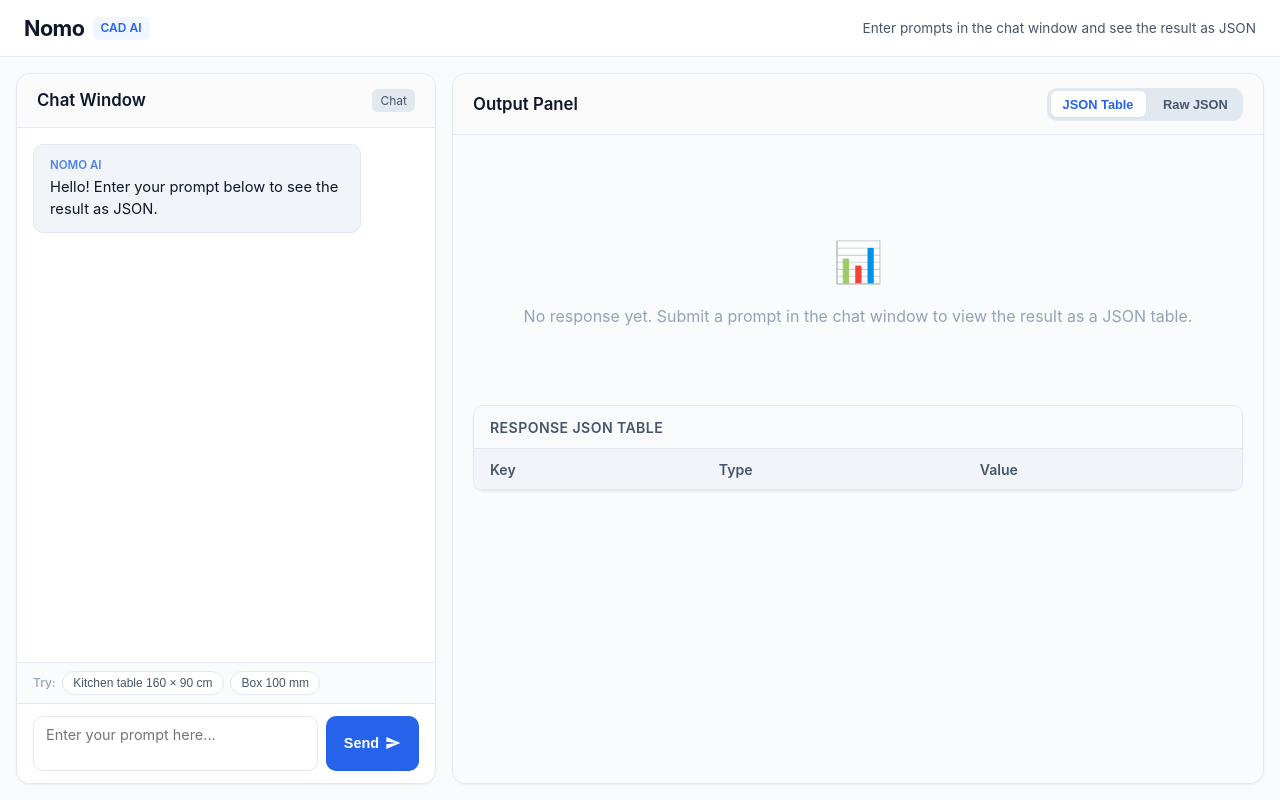
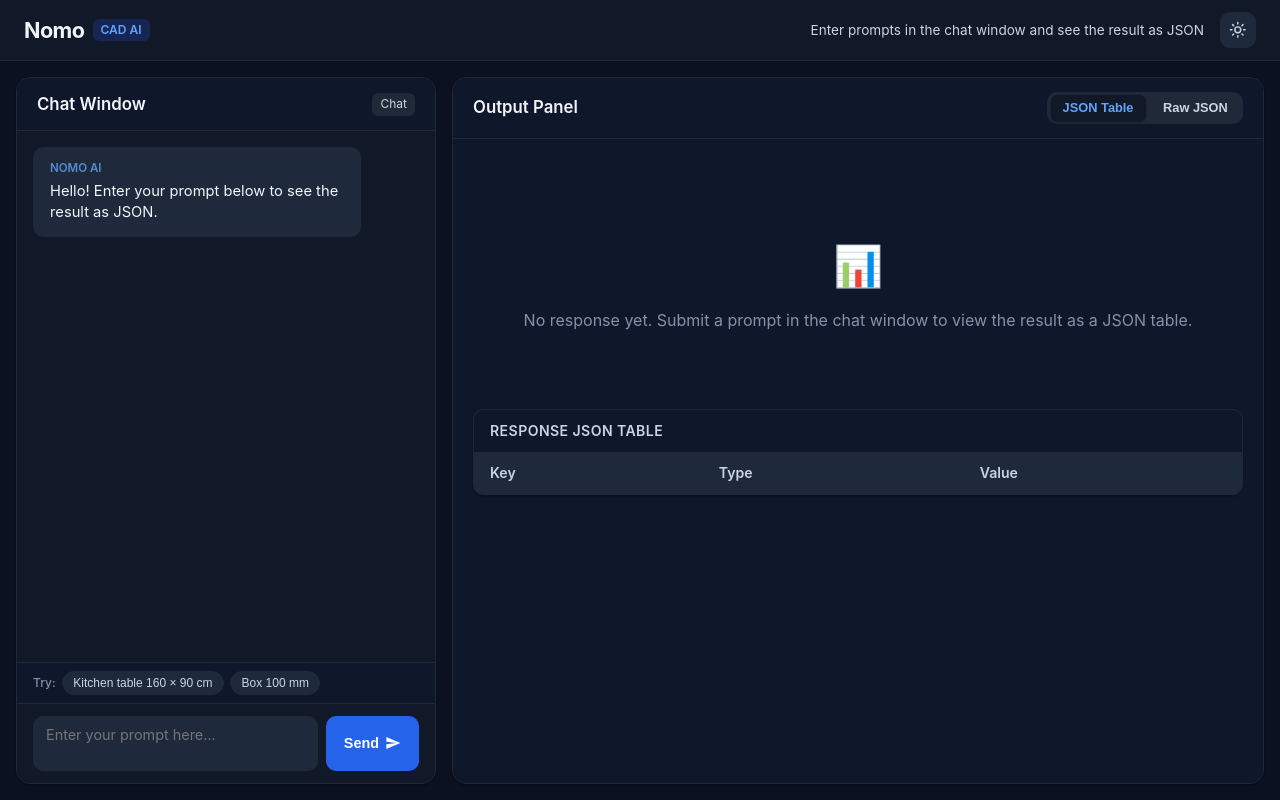
Before and after one commit to AIBASD-Team-1/Nomo, a website: page static/index.html in a window 1280 px wide. Drawn offline with Linux system fonts and the light colour scheme.

Commit message:
Added dark mode switch (dark mode as default)

```diff
--- a/static/app.js
+++ b/static/app.js
@@ -1,8 +1,31 @@
 // Nomo Web Interface - Vanilla JS
 
 const COPY_FEEDBACK_DURATION_MS = 1800;
+const THEME_STORAGE_KEY = "nomo-theme";
 
 document.addEventListener("DOMContentLoaded", () => {
+    // Theme toggle (dark is the default; the initial theme is set in index.html)
+    const themeToggle = document.getElementById("theme-toggle");
+
+    function applyTheme(theme) {
+        document.documentElement.setAttribute("data-theme", theme);
+        const label = theme === "dark" ? "Switch to light mode" : "Switch to dark mode";
+        themeToggle.setAttribute("aria-label", label);
+        themeToggle.title = label;
+    }
+
+    applyTheme(document.documentElement.getAttribute("data-theme") === "light" ? "light" : "dark");
+
+    themeToggle.addEventListener("click", () => {
+        const next =
+            document.documentElement.getAttribute("data-theme") === "dark" ? "light" : "dark";
+        applyTheme(next);
+        try {
+            localStorage.setItem(THEME_STORAGE_KEY, next);
+        } catch (e) {
+            // Storage unavailable; theme just won't persist
+        }
+    });
     // Chat elements
     const chatForm = document.getElementById("chat-form");
     const promptInput = document.getElementById("prompt-input");
--- a/static/index.html
+++ b/static/index.html
@@ -5,6 +5,15 @@
         <meta name="viewport" content="width=device-width, initial-scale=1.0" />
         <title>Nomo - CAD Prompt Web App</title>
         <link rel="stylesheet" href="/static/style.css" />
+        <script>
+            (function () {
+                var theme = "dark";
+                try {
+                    theme = localStorage.getItem("nomo-theme") === "light" ? "light" : "dark";
+                } catch (e) {}
+                document.documentElement.setAttribute("data-theme", theme);
+            })();
+        </script>
     </head>
     <body>
         <header class="app-header">
@@ -15,6 +24,41 @@
             <div class="header-subtitle">
                 Enter prompts in the chat window and see the result as JSON
             </div>
+            <button
+                type="button"
+                id="theme-toggle"
+                class="theme-toggle"
+                aria-label="Switch to light mode"
+                title="Switch to light mode"
+            >
+                <svg
+                    class="icon-sun"
+                    viewBox="0 0 24 24"
+                    fill="none"
+                    stroke="currentColor"
+                    stroke-width="2"
+                    stroke-linecap="round"
+                    stroke-linejoin="round"
+                    aria-hidden="true"
+                >
+                    <circle cx="12" cy="12" r="4" />
+                    <path
+                        d="M12 2v2M12 20v2M4.93 4.93l1.41 1.41M17.66 17.66l1.41 1.41M2 12h2M20 12h2M4.93 19.07l1.41-1.41M17.66 6.34l1.41-1.41"
+                    />
+                </svg>
+                <svg
+                    class="icon-moon"
+                    viewBox="0 0 24 24"
+                    fill="none"
+                    stroke="currentColor"
+                    stroke-width="2"
+                    stroke-linecap="round"
+                    stroke-linejoin="round"
+                    aria-hidden="true"
+                >
+                    <path d="M21 12.79A9 9 0 1 1 11.21 3 7 7 0 0 0 21 12.79z" />
+                </svg>
+            </button>
         </header>
 
         <main class="app-layout">
--- a/static/style.css
+++ b/static/style.css
@@ -8,6 +8,8 @@
     --text-muted: #94a3b8;
     --primary: #2563eb;
     --primary-hover: #1d4ed8;
+    --btn-bg: #2563eb;
+    --btn-hover: #1d4ed8;
     --primary-light: #eff6ff;
     --assistant-bg: #f1f5f9;
     --user-bg: #2563eb;
@@ -18,6 +20,18 @@
     --warning-bg: #fffbeb;
     --warning-text: #b45309;
     --warning-border: #fde68a;
+    --bg-subtle: #fafbfc;
+    --bg-surface: #ffffff;
+    --bg-muted: #e2e8f0;
+    --bg-hover: #f1f5f9;
+    --user-sender: #bfdbfe;
+    --focus-ring: rgba(59, 130, 246, 0.15);
+    --badge-bg: #e0e7ff;
+    --badge-text: #4338ca;
+    --badge-success-bg: #dcfce7;
+    --badge-success-text: #15803d;
+    --badge-warning-bg: #fef3c7;
+    --badge-warning-text: #b45309;
     --font-sans:
         -apple-system, BlinkMacSystemFont, "Segoe UI", Roboto, Helvetica, Arial, sans-serif;
     --font-mono:
@@ -28,6 +42,47 @@
     --radius-lg: 14px;
     --shadow-sm: 0 1px 2px 0 rgb(0 0 0 / 0.05);
     --shadow-md: 0 4px 6px -1px rgb(0 0 0 / 0.1), 0 2px 4px -2px rgb(0 0 0 / 0.1);
+    color-scheme: light;
+}
+
+:root[data-theme="dark"] {
+    --bg-main: #0b1120;
+    --bg-card: #111827;
+    --border-color: #1f2937;
+    --border-focus: #3b82f6;
+    --text-primary: #f1f5f9;
+    --text-secondary: #cbd5e1;
+    --text-muted: #8493a8;
+    --primary: #60a5fa;
+    --primary-hover: #3b82f6;
+    --btn-bg: #2563eb;
+    --btn-hover: #1d4ed8;
+    --primary-light: #172554;
+    --assistant-bg: #1e293b;
+    --assistant-bg: #1e293b;
+    --user-bg: #2563eb;
+    --user-text: #ffffff;
+    --code-bg: #020617;
+    --code-text: #e2e8f0;
+    --success: #4ade80;
+    --warning-bg: #422006;
+    --warning-text: #fcd34d;
+    --warning-border: #78350f;
+    --bg-subtle: #0f172a;
+    --bg-surface: #1e293b;
+    --bg-muted: #1f2937;
+    --bg-hover: #1e293b;
+    --user-sender: #bfdbfe;
+    --focus-ring: rgba(96, 165, 250, 0.25);
+    --badge-bg: #312e81;
+    --badge-text: #c7d2fe;
+    --badge-success-bg: #14532d;
+    --badge-success-text: #86efac;
+    --badge-warning-bg: #78350f;
+    --badge-warning-text: #fcd34d;
+    --shadow-sm: 0 1px 2px 0 rgb(0 0 0 / 0.4);
+    --shadow-md: 0 4px 6px -1px rgb(0 0 0 / 0.5), 0 2px 4px -2px rgb(0 0 0 / 0.5);
+    color-scheme: dark;
 }
 
 * {
@@ -84,6 +139,50 @@ body {
 .header-subtitle {
     font-size: 0.85rem;
     color: var(--text-secondary);
+    margin-left: auto;
+    margin-right: 1rem;
+}
+
+.theme-toggle {
+    display: inline-flex;
+    align-items: center;
+    justify-content: center;
+    width: 2.25rem;
+    height: 2.25rem;
+    background-color: var(--bg-surface);
+    border: 1px solid var(--border-color);
+    border-radius: var(--radius-md);
+    color: var(--text-secondary);
+    cursor: pointer;
+    transition: all 0.15s ease;
+}
+
+.theme-toggle:hover {
+    background-color: var(--bg-hover);
+    color: var(--text-primary);
+}
+
+.theme-toggle:focus-visible {
+    outline: 2px solid var(--border-focus);
+    outline-offset: 2px;
+}
+
+.theme-toggle svg {
+    width: 1.1rem;
+    height: 1.1rem;
+}
+
+/* Show the icon of the mode the button switches to */
+.theme-toggle .icon-sun {
+    display: none;
+}
+
+:root[data-theme="dark"] .theme-toggle .icon-sun {
+    display: block;
+}
+
+:root[data-theme="dark"] .theme-toggle .icon-moon {
+    display: none;
 }
 
 /* Main Layout */
@@ -121,7 +220,7 @@ body {
     display: flex;
     align-items: center;
     justify-content: space-between;
-    background-color: #fafafa;
+    background-color: var(--bg-subtle);
     flex-shrink: 0;
 }
 
@@ -133,7 +232,7 @@ body {
 
 .badge {
     font-size: 0.75rem;
-    background: #e2e8f0;
+    background: var(--bg-muted);
     color: var(--text-secondary);
     padding: 0.15rem 0.5rem;
     border-radius: var(--radius-sm);
@@ -191,7 +290,7 @@ body {
 }
 
 .user-message .message-sender {
-    color: #bfdbfe;
+    color: var(--user-sender);
 }
 
 .rule-alert {
@@ -211,7 +310,7 @@ body {
     align-items: center;
     gap: 0.4rem;
     border-top: 1px solid var(--border-color);
-    background-color: #fafbfc;
+    background-color: var(--bg-subtle);
     font-size: 0.8rem;
 }
 
@@ -222,7 +321,7 @@ body {
 }
 
 .chip {
-    background: #ffffff;
+    background: var(--bg-surface);
     border: 1px solid var(--border-color);
     color: var(--text-secondary);
     border-radius: 9999px;
@@ -253,6 +352,8 @@ body {
     padding: 0.6rem 0.75rem;
     font-family: inherit;
     font-size: 0.9rem;
+    background-color: var(--bg-surface);
+    color: var(--text-primary);
     resize: none;
     outline: none;
     transition: border-color 0.15s ease;
@@ -260,11 +361,11 @@ body {
 
 .chat-input-form textarea:focus {
     border-color: var(--border-focus);
-    box-shadow: 0 0 0 2px rgba(59, 130, 246, 0.15);
+    box-shadow: 0 0 0 2px var(--focus-ring);
 }
 
 .primary-btn {
-    background-color: var(--primary);
+    background-color: var(--btn-bg);
     color: #ffffff;
     border: none;
     border-radius: var(--radius-md);
@@ -279,7 +380,7 @@ body {
 }
 
 .primary-btn:hover {
-    background-color: var(--primary-hover);
+    background-color: var(--btn-hover);
 }
 
 .primary-btn:disabled {
@@ -296,7 +397,7 @@ body {
 .tab-controls {
     display: flex;
     gap: 0.35rem;
-    background-color: #e2e8f0;
+    background-color: var(--bg-muted);
     padding: 0.2rem;
     border-radius: var(--radius-md);
 }
@@ -323,7 +424,7 @@ body {
     flex: 1;
     overflow-y: auto;
     padding: 1.25rem;
-    background-color: #fafbfc;
+    background-color: var(--bg-subtle);
 }
 
 .view-section {
@@ -359,7 +460,7 @@ body {
 }
 
 .table-section {
-    background: #ffffff;
+    background: var(--bg-surface);
     border: 1px solid var(--border-color);
     border-radius: var(--radius-md);
     overflow: hidden;
@@ -370,7 +471,7 @@ body {
     font-size: 0.88rem;
     font-weight: 600;
     padding: 0.65rem 1rem;
-    background-color: #f8fafc;
+    background-color: var(--bg-subtle);
     border-bottom: 1px solid var(--border-color);
     color: var(--text-secondary);
     text-transform: uppercase;
@@ -389,7 +490,7 @@ body {
 }
 
 .json-table th {
-    background-color: #f1f5f9;
+    background-color: var(--bg-hover);
     color: var(--text-secondary);
     font-weight: 600;
     padding: 0.6rem 1rem;
@@ -409,7 +510,7 @@ body {
 }
 
 .json-table tr:hover td {
-    background-color: #f8fafc;
+    background-color: var(--bg-subtle);
 }
 
 .table-badge {
@@ -418,18 +519,18 @@ body {
     border-radius: var(--radius-sm);
     font-size: 0.75rem;
     font-weight: 600;
-    background-color: #e0e7ff;
-    color: #4338ca;
+    background-color: var(--badge-bg);
+    color: var(--badge-text);
 }
 
 .table-badge.success {
-    background-color: #dcfce7;
-    color: #15803d;
+    background-color: var(--badge-success-bg);
+    color: var(--badge-success-text);
 }
 
 .table-badge.warning {
-    background-color: #fef3c7;
-    color: #b45309;
+    background-color: var(--badge-warning-bg);
+    color: var(--badge-warning-text);
 }
 
 .type-tag {
@@ -453,7 +554,7 @@ body {
 }
 
 .secondary-btn {
-    background-color: #ffffff;
+    background-color: var(--bg-surface);
     border: 1px solid var(--border-color);
     padding: 0.35rem 0.75rem;
     border-radius: var(--radius-sm);
@@ -465,7 +566,7 @@ body {
 }
 
 .secondary-btn:hover {
-    background-color: #f1f5f9;
+    background-color: var(--bg-hover);
     color: var(--text-primary);
 }
 
```
